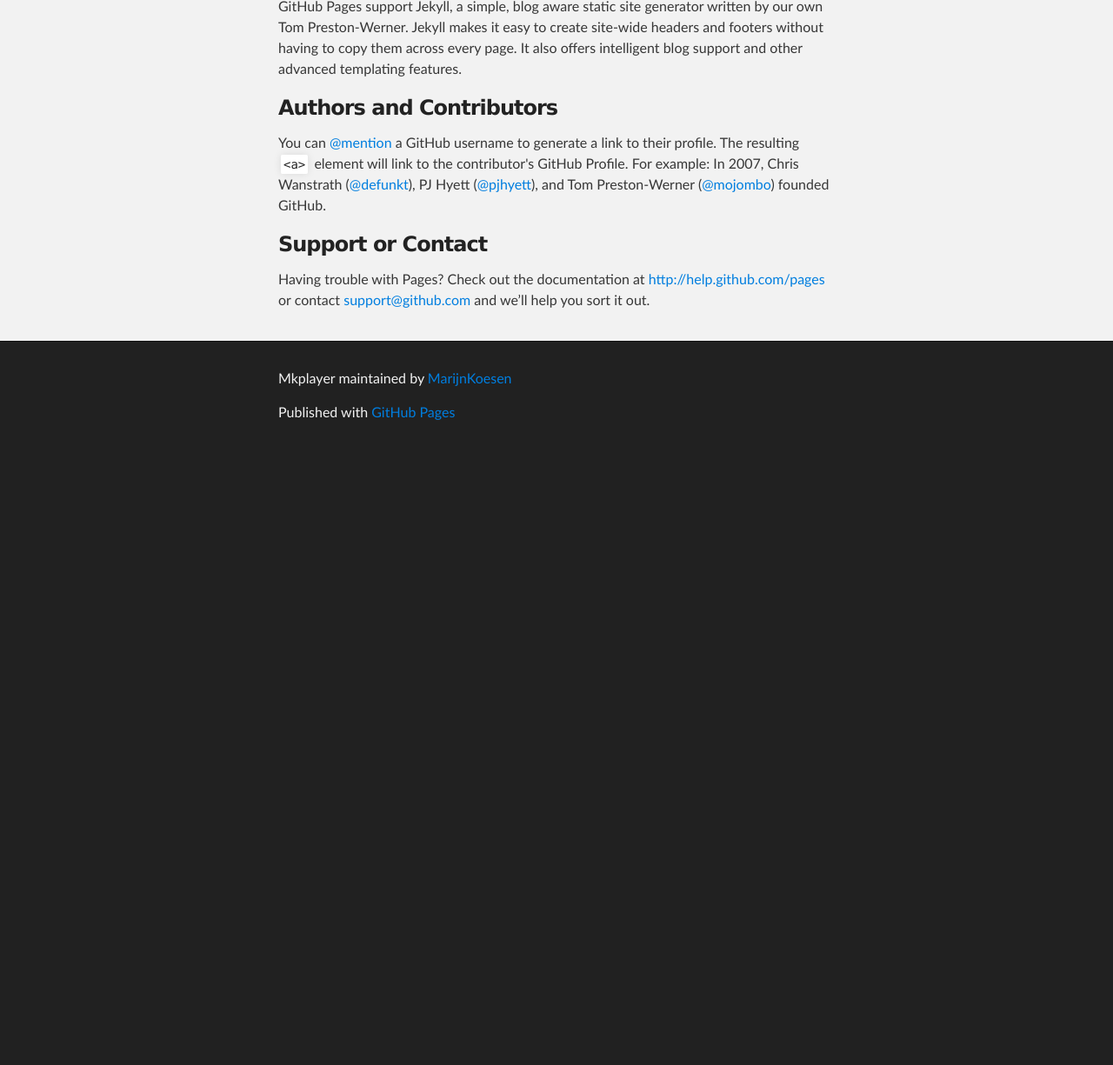
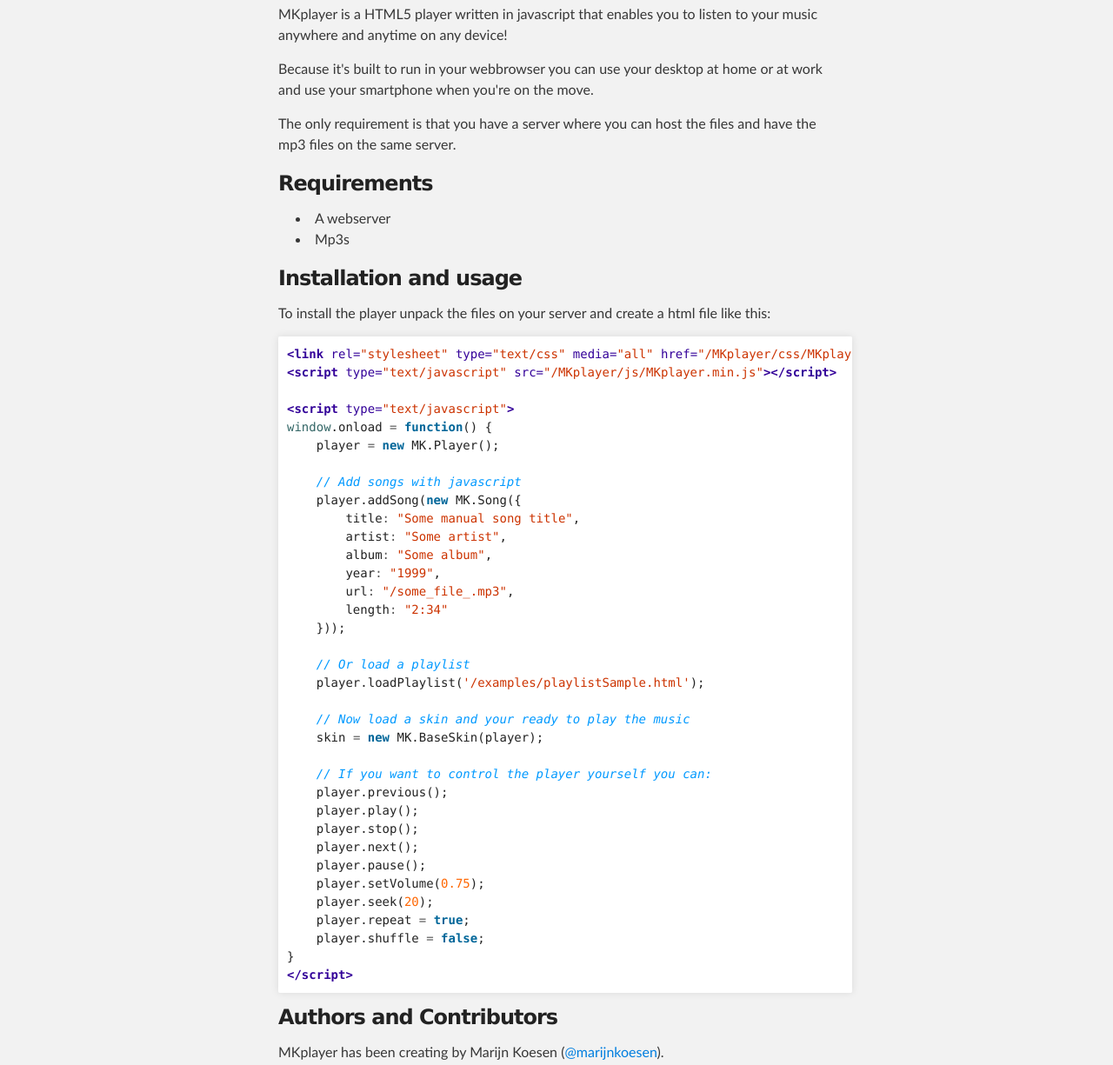
Before and after one commit to MarijnKoesen/MKplayer, a plain HTML site: page index.html in a window 1280 px wide. Shown: the part 871-2096 px from the top of the page at 87% size. Before the commit the page ends 1392 px from the top, so only its background shows below. Drawn offline with Linux system fonts and the light colour scheme.

Commit message:
Create gh-pages branch via GitHub

```diff
--- a/index.html
+++ b/index.html
@@ -31,32 +31,65 @@
     <!-- MAIN CONTENT -->
     <div id="main_content_wrap" class="outer">
       <section id="main_content" class="inner">
-        <h3>Welcome to GitHub Pages.</h3>
+        <h3>MKplayer</h3>
 
-<p>This automatic page generator is the easiest way to create beautiful pages for all of your projects. Author your page content here using GitHub Flavored Markdown, select a template crafted by a designer, and publish. After your page is generated, you can check out the new branch:</p>
+<p><img src="https://raw.github.com/MarijnKoesen/MKplayer/master/docs/player_screenshot.png" alt="Player screenshot"></p>
 
-<pre><code>$ cd your_repo_root/repo_name
-$ git fetch origin
-$ git checkout gh-pages
-</code></pre>
+<p>MKplayer is a HTML5 player written in javascript that enables you to listen to your music anywhere and anytime on any device!</p>
 
-<p>If you're using the GitHub for Mac, simply sync your repository and you'll see the new branch.</p>
+<p>Because it's built to run in your webbrowser you can use your desktop at home or at work and use your smartphone when you're on the move.</p>
 
-<h3>Designer Templates</h3>
+<p>The only requirement is that you have a server where you can host the files and have the mp3 files on the same server.</p>
 
-<p>We've crafted some handsome templates for you to use. Go ahead and continue to layouts to browse through them. You can easily go back to edit your page before publishing. After publishing your page, you can revisit the page generator and switch to another theme. Your Page content will be preserved if it remained markdown format.</p>
+<h3>Requirements</h3>
 
-<h3>Rather Drive Stick?</h3>
+<ul>
+<li>A webserver</li>
+<li>Mp3s</li>
+</ul><h3>Installation and usage</h3>
 
-<p>If you prefer to not use the automatic generator, push a branch named <code>gh-pages</code> to your repository to create a page manually. In addition to supporting regular HTML content, GitHub Pages support Jekyll, a simple, blog aware static site generator written by our own Tom Preston-Werner. Jekyll makes it easy to create site-wide headers and footers without having to copy them across every page. It also offers intelligent blog support and other advanced templating features.</p>
+<p>To install the player unpack the files on your server and create a html file like this:</p>
+
+<div class="highlight"><pre><span class="nt">&lt;link</span> <span class="na">rel=</span><span class="s">"stylesheet"</span> <span class="na">type=</span><span class="s">"text/css"</span> <span class="na">media=</span><span class="s">"all"</span> <span class="na">href=</span><span class="s">"/MKplayer/css/MKplayer.min.css"</span> <span class="nt">/&gt;</span>
+<span class="nt">&lt;script </span><span class="na">type=</span><span class="s">"text/javascript"</span> <span class="na">src=</span><span class="s">"/MKplayer/js/MKplayer.min.js"</span><span class="nt">&gt;&lt;/script&gt;</span>
+
+<span class="nt">&lt;script </span><span class="na">type=</span><span class="s">"text/javascript"</span><span class="nt">&gt;</span>
+<span class="nb">window</span><span class="p">.</span><span class="nx">onload</span> <span class="o">=</span> <span class="kd">function</span><span class="p">()</span> <span class="p">{</span>
+    <span class="nx">player</span> <span class="o">=</span> <span class="k">new</span> <span class="nx">MK</span><span class="p">.</span><span class="nx">Player</span><span class="p">();</span>
+
+    <span class="c1">// Add songs with javascript</span>
+    <span class="nx">player</span><span class="p">.</span><span class="nx">addSong</span><span class="p">(</span><span class="k">new</span> <span class="nx">MK</span><span class="p">.</span><span class="nx">Song</span><span class="p">({</span>
+        <span class="nx">title</span><span class="o">:</span> <span class="s2">"Some manual song title"</span><span class="p">,</span>
+        <span class="nx">artist</span><span class="o">:</span> <span class="s2">"Some artist"</span><span class="p">,</span>
+        <span class="nx">album</span><span class="o">:</span> <span class="s2">"Some album"</span><span class="p">,</span>
+        <span class="nx">year</span><span class="o">:</span> <span class="s2">"1999"</span><span class="p">,</span>
+        <span class="nx">url</span><span class="o">:</span> <span class="s2">"/some_file_.mp3"</span><span class="p">,</span>
+        <span class="nx">length</span><span class="o">:</span> <span class="s2">"2:34"</span>
+    <span class="p">}));</span>
+
+    <span class="c1">// Or load a playlist</span>
+    <span class="nx">player</span><span class="p">.</span><span class="nx">loadPlaylist</span><span class="p">(</span><span class="s1">'/examples/playlistSample.html'</span><span class="p">);</span>
+
+    <span class="c1">// Now load a skin and your ready to play the music</span>
+    <span class="nx">skin</span> <span class="o">=</span> <span class="k">new</span> <span class="nx">MK</span><span class="p">.</span><span class="nx">BaseSkin</span><span class="p">(</span><span class="nx">player</span><span class="p">);</span>
+
+    <span class="c1">// If you want to control the player yourself you can:</span>
+    <span class="nx">player</span><span class="p">.</span><span class="nx">previous</span><span class="p">();</span>
+    <span class="nx">player</span><span class="p">.</span><span class="nx">play</span><span class="p">();</span>
+    <span class="nx">player</span><span class="p">.</span><span class="nx">stop</span><span class="p">();</span>
+    <span class="nx">player</span><span class="p">.</span><span class="nx">next</span><span class="p">();</span>
+    <span class="nx">player</span><span class="p">.</span><span class="nx">pause</span><span class="p">();</span>
+    <span class="nx">player</span><span class="p">.</span><span class="nx">setVolume</span><span class="p">(</span><span class="mf">0.75</span><span class="p">);</span>
+    <span class="nx">player</span><span class="p">.</span><span class="nx">seek</span><span class="p">(</span><span class="mi">20</span><span class="p">);</span>
+    <span class="nx">player</span><span class="p">.</span><span class="nx">repeat</span> <span class="o">=</span> <span class="kc">true</span><span class="p">;</span>
+    <span class="nx">player</span><span class="p">.</span><span class="nx">shuffle</span> <span class="o">=</span> <span class="kc">false</span><span class="p">;</span>
+<span class="p">}</span>
+<span class="nt">&lt;/script&gt;</span>
+</pre></div>
 
 <h3>Authors and Contributors</h3>
 
-<p>You can <a href="https://github.com/blog/821" class="user-mention">@mention</a> a GitHub username to generate a link to their profile. The resulting <code>&lt;a&gt;</code> element will link to the contributor's GitHub Profile. For example: In 2007, Chris Wanstrath (<a href="https://github.com/defunkt" class="user-mention">@defunkt</a>), PJ Hyett (<a href="https://github.com/pjhyett" class="user-mention">@pjhyett</a>), and Tom Preston-Werner (<a href="https://github.com/mojombo" class="user-mention">@mojombo</a>) founded GitHub.</p>
-
-<h3>Support or Contact</h3>
-
-<p>Having trouble with Pages? Check out the documentation at <a href="http://help.github.com/pages">http://help.github.com/pages</a> or contact <a href="mailto:support@github.com">support@github.com</a> and we’ll help you sort it out.</p>
+<p>MKplayer has been creating by Marijn Koesen (<a href="https://github.com/marijnkoesen" class="user-mention">@marijnkoesen</a>).</p>
       </section>
     </div>
 
```
Also changed, not shown: params.json (+1 -1 lines).
